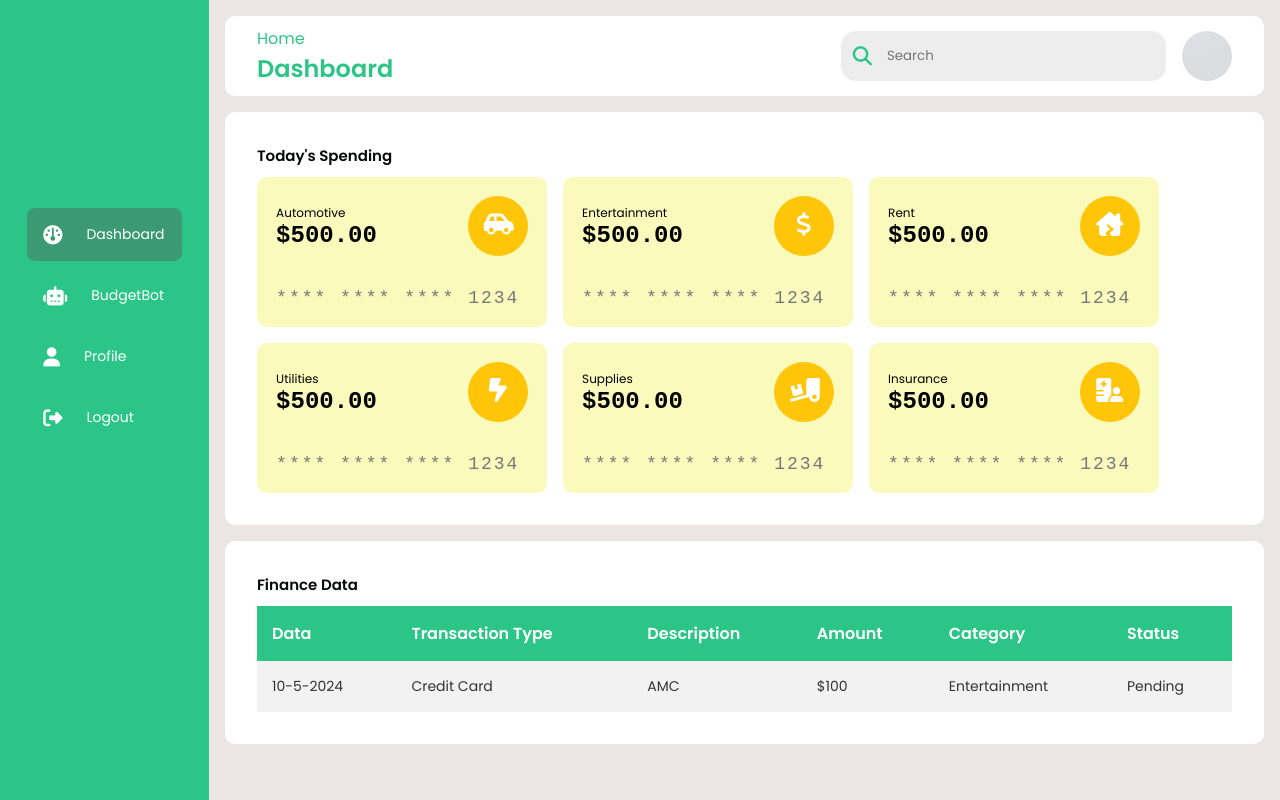
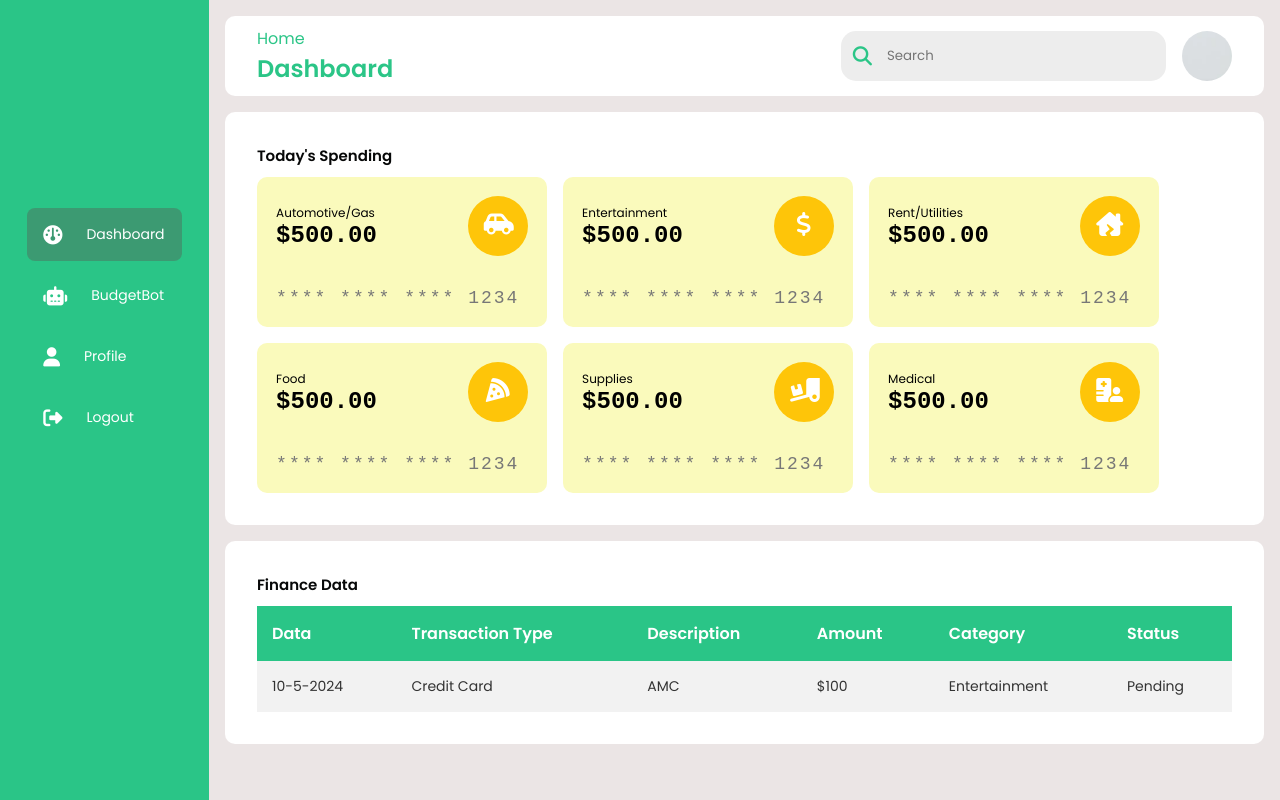
Before and after one commit to z3nL/switchhunt, a Flask app: page /MotionFinance/home in a window 1280 px wide. Run offline with Flask 3, Linux system fonts and the light colour scheme; the visitor is signed in with stand-in values (Sample User, id 1); some libraries are stand-ins or nearby versions.

Commit message:
Update index.html

```diff
--- a/templates/index.html
+++ b/templates/index.html
@@ -59,7 +59,7 @@
                     <div class="payment--card light-yellow">
                         <div class="card--header">
                             <div class="amount">
-                                <span class="title">Automotive</span>
+                                <span class="title">Automotive/Gas</span>
                                 <span class="amount--value">$500.00</span>
                             </div>
                             <i class="fas fa-car-side icon"></i>
@@ -83,7 +83,7 @@
                     <div class="payment--card light-yellow">
                         <div class="card--header">
                             <div class="amount">
-                                <span class="title">Rent</span>
+                                <span class="title">Rent/Utilities</span>
                                 <span class="amount--value">$500.00</span>
                             </div>
                             <i class="fas fa-house-chimney-crack icon"></i>
@@ -95,10 +95,10 @@
                     <div class="payment--card light-yellow">
                         <div class="card--header">
                             <div class="amount">
-                                <span class="title">Utilities</span>
+                                <span class="title">Food</span>
                                 <span class="amount--value">$500.00</span>
                             </div>
-                            <i class="fas fa-bolt-lightning icon"></i>
+                            <i class="fas fa-pizza-slice icon"></i>
                         </div>
                         <span class="card--detail"> **** **** **** 1234</span>
                     </div>
@@ -119,7 +119,7 @@
                     <div class="payment--card light-yellow">
                         <div class="card--header">
                             <div class="amount">
-                                <span class="title">Insurance</span>
+                                <span class="title">Medical</span>
                                 <span class="amount--value">$500.00</span>
                             </div>
                             <i class="fas fa-hospital-user icon"></i>
```
